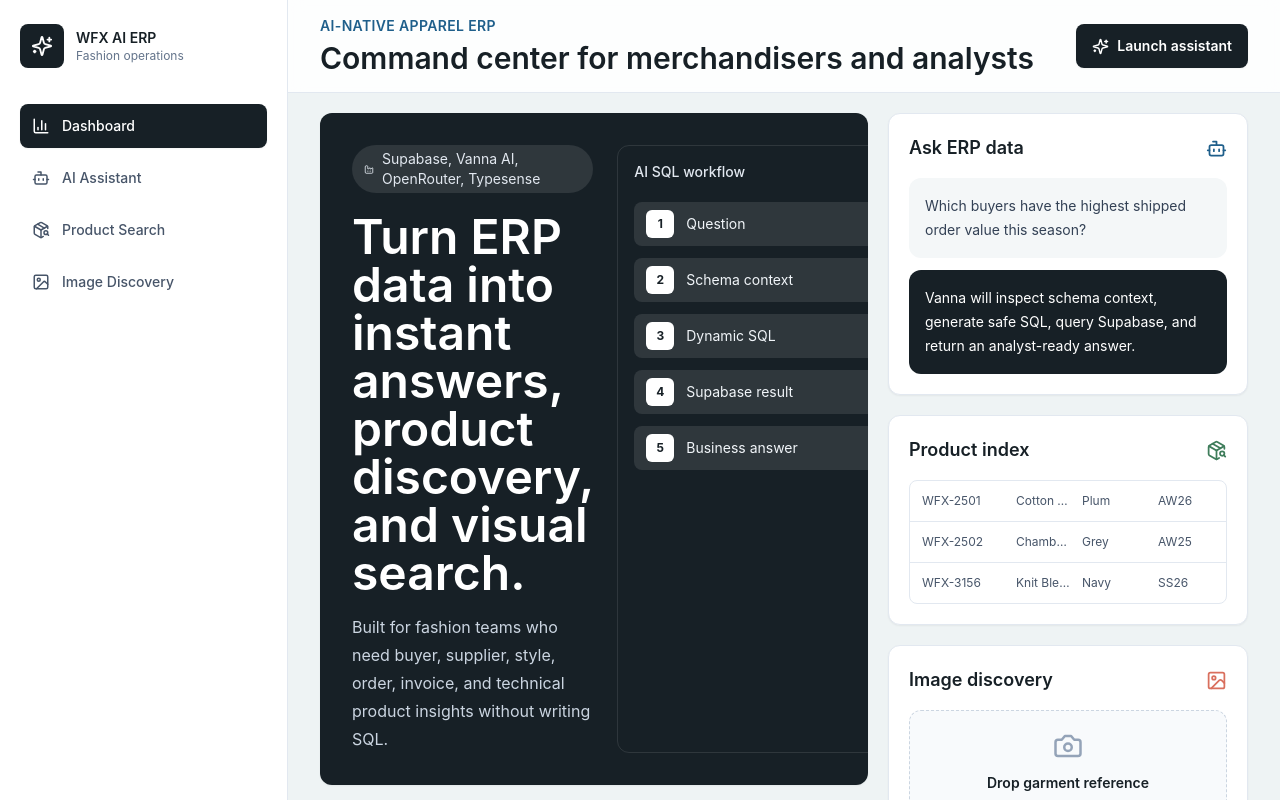
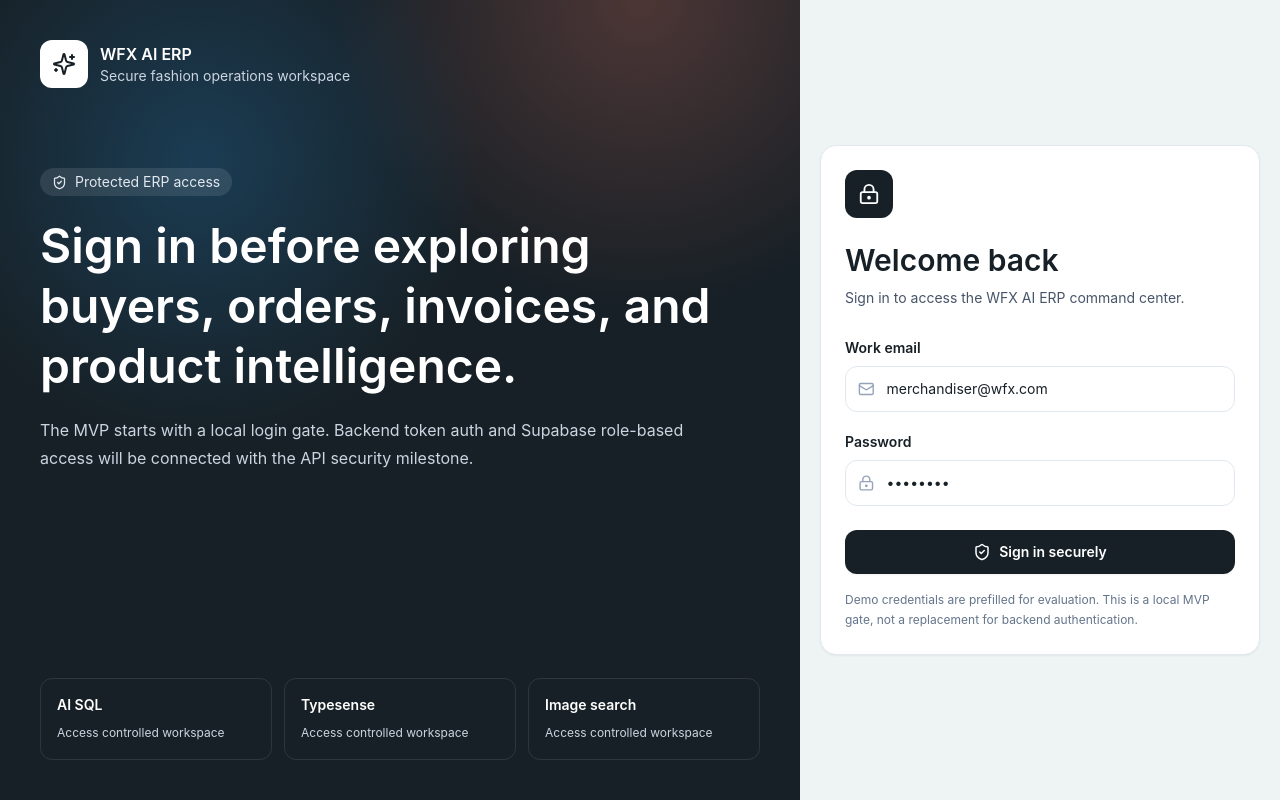
Before and after one commit to Tayal01/wfx-ai-erp-frontend, a React (Vite) app: page / in a window 1280 px wide. Shown: the top 800 px of the page. Built offline with nearby package versions, Linux system fonts and the light colour scheme.

Commit message:
frontend: add protected login gate

```diff
--- a/src/App.jsx
+++ b/src/App.jsx
@@ -1,3 +1,4 @@
+import { useState } from "react";
 import { motion } from "framer-motion";
 import {
   ArrowUpRight,
@@ -10,10 +11,15 @@
   Factory,
   FileSearch,
   Image,
+  LockKeyhole,
+  LogOut,
+  Mail,
   PackageSearch,
   Search,
+  ShieldCheck,
   Sparkles,
   TrendingUp,
+  UserRound,
 } from "lucide-react";
 
 const navItems = [
@@ -82,7 +88,158 @@
   ["WFX-3156", "Knit Blend", "Navy", "SS26"],
 ];
 
+function LoginScreen({ onLogin }) {
+  const [form, setForm] = useState({
+    email: "merchandiser@wfx.com",
+    password: "demo1234",
+  });
+  const [error, setError] = useState("");
+
+  function handleSubmit(event) {
+    event.preventDefault();
+
+    if (!form.email.includes("@") || form.password.length < 6) {
+      setError("Use a valid work email and a password with at least 6 characters.");
+      return;
+    }
+
+    setError("");
+    onLogin({
+      email: form.email,
+      name: form.email.split("@")[0],
+      role: "Merchandiser",
+    });
+  }
+
+  return (
+    <main className="min-h-screen bg-[#eef3f4] text-ink">
+      <div className="grid min-h-screen lg:grid-cols-[minmax(0,1fr)_480px]">
+        <section className="relative hidden overflow-hidden bg-ink p-10 text-white lg:flex lg:flex-col lg:justify-between">
+          <div className="absolute inset-0 bg-[radial-gradient(circle_at_25%_20%,rgba(31,95,139,0.45),transparent_32%),radial-gradient(circle_at_80%_0%,rgba(217,111,93,0.28),transparent_30%)]" />
+          <div className="relative">
+            <div className="flex items-center gap-3">
+              <div className="flex h-12 w-12 items-center justify-center rounded-xl bg-white text-ink">
+                <Sparkles aria-hidden="true" size={24} />
+              </div>
+              <div>
+                <p className="font-semibold">WFX AI ERP</p>
+                <p className="text-sm text-slate-300">Secure fashion operations workspace</p>
+              </div>
+            </div>
+            <motion.div
+              animate={{ opacity: 1, y: 0 }}
+              className="mt-20 max-w-2xl"
+              initial={{ opacity: 0, y: 18 }}
+              transition={{ duration: 0.45 }}
+            >
+              <p className="inline-flex items-center gap-2 rounded-full bg-white/10 px-3 py-1 text-sm text-slate-200">
+                <ShieldCheck aria-hidden="true" size={15} />
+                Protected ERP access
+              </p>
+              <h1 className="mt-5 text-5xl font-semibold leading-tight">
+                Sign in before exploring buyers, orders, invoices, and product intelligence.
+              </h1>
+              <p className="mt-5 text-base leading-7 text-slate-300">
+                The MVP starts with a local login gate. Backend token auth and Supabase
+                role-based access will be connected with the API security milestone.
+              </p>
+            </motion.div>
+          </div>
+
+          <div className="relative grid gap-3 md:grid-cols-3">
+            {["AI SQL", "Typesense", "Image search"].map((item) => (
+              <div className="rounded-xl border border-white/10 bg-white/8 p-4" key={item}>
+                <p className="text-sm font-semibold">{item}</p>
+                <p className="mt-2 text-xs leading-5 text-slate-300">Access controlled workspace</p>
+              </div>
+            ))}
+          </div>
+        </section>
+
+        <section className="flex items-center justify-center px-5 py-10">
+          <motion.form
+            animate={{ opacity: 1, y: 0 }}
+            className="w-full max-w-md rounded-2xl border border-slate-200 bg-white p-6 shadow-sm"
+            initial={{ opacity: 0, y: 16 }}
+            onSubmit={handleSubmit}
+            transition={{ duration: 0.35 }}
+          >
+            <div className="flex h-12 w-12 items-center justify-center rounded-xl bg-ink text-white">
+              <LockKeyhole aria-hidden="true" size={22} />
+            </div>
+            <h2 className="mt-6 text-3xl font-semibold text-ink">Welcome back</h2>
+            <p className="mt-2 text-sm leading-6 text-slate-600">
+              Sign in to access the WFX AI ERP command center.
+            </p>
+
+            <label className="mt-7 block text-sm font-semibold text-ink" htmlFor="email">
+              Work email
+            </label>
+            <div className="mt-2 flex items-center gap-3 rounded-xl border border-slate-200 px-3 py-3 focus-within:border-denim focus-within:ring-2 focus-within:ring-denim/15">
+              <Mail aria-hidden="true" className="text-slate-400" size={18} />
+              <input
+                className="w-full border-0 bg-transparent text-sm text-ink outline-none"
+                id="email"
+                onChange={(event) => setForm({ ...form, email: event.target.value })}
+                type="email"
+                value={form.email}
+              />
+            </div>
+
+            <label className="mt-5 block text-sm font-semibold text-ink" htmlFor="password">
+              Password
+            </label>
+            <div className="mt-2 flex items-center gap-3 rounded-xl border border-slate-200 px-3 py-3 focus-within:border-denim focus-within:ring-2 focus-within:ring-denim/15">
+              <LockKeyhole aria-hidden="true" className="text-slate-400" size={18} />
+              <input
+                className="w-full border-0 bg-transparent text-sm text-ink outline-none"
+                id="password"
+                onChange={(event) => setForm({ ...form, password: event.target.value })}
+                type="password"
+                value={form.password}
+              />
+            </div>
+
+            {error ? (
+              <p className="mt-4 rounded-lg bg-coral/10 px-3 py-2 text-sm text-coral">{error}</p>
+            ) : null}
+
+            <button className="mt-6 flex w-full items-center justify-center gap-2 rounded-xl bg-ink px-4 py-3 text-sm font-semibold text-white shadow-sm transition hover:bg-slate-800">
+              <ShieldCheck aria-hidden="true" size={18} />
+              Sign in securely
+            </button>
+
+            <p className="mt-4 text-xs leading-5 text-slate-500">
+              Demo credentials are prefilled for evaluation. This is a local MVP gate,
+              not a replacement for backend authentication.
+            </p>
+          </motion.form>
+        </section>
+      </div>
+    </main>
+  );
+}
+
 function App() {
+  const [user, setUser] = useState(() => {
+    const savedUser = sessionStorage.getItem("wfx-demo-user");
+    return savedUser ? JSON.parse(savedUser) : null;
+  });
+
+  function handleLogin(nextUser) {
+    sessionStorage.setItem("wfx-demo-user", JSON.stringify(nextUser));
+    setUser(nextUser);
+  }
+
+  function handleLogout() {
+    sessionStorage.removeItem("wfx-demo-user");
+    setUser(null);
+  }
+
+  if (!user) {
+    return <LoginScreen onLogin={handleLogin} />;
+  }
+
   return (
     <main className="min-h-screen bg-[#eef3f4] text-ink">
       <div className="flex min-h-screen">
@@ -119,6 +276,15 @@
           </nav>
 
           <div className="mt-auto rounded-lg border border-slate-200 bg-mist p-4">
+            <div className="mb-4 flex items-center gap-3 border-b border-slate-200 pb-4">
+              <div className="flex h-10 w-10 items-center justify-center rounded-lg bg-white text-denim">
+                <UserRound aria-hidden="true" size={20} />
+              </div>
+              <div className="min-w-0">
+                <p className="truncate text-sm font-semibold text-ink">{user.name}</p>
+                <p className="text-xs text-slate-500">{user.role}</p>
+              </div>
+            </div>
             <div className="flex items-center gap-2 text-sm font-semibold text-ink">
               <Clock3 aria-hidden="true" size={16} />
               MVP build track
@@ -143,6 +309,14 @@
               <button className="inline-flex w-fit items-center gap-2 rounded-lg bg-ink px-4 py-3 text-sm font-semibold text-white shadow-sm transition hover:bg-slate-800">
                 <Sparkles aria-hidden="true" size={17} />
                 Launch assistant
+              </button>
+              <button
+                className="inline-flex w-fit items-center gap-2 rounded-lg border border-slate-200 bg-white px-4 py-3 text-sm font-semibold text-slate-700 shadow-sm transition hover:bg-slate-100"
+                onClick={handleLogout}
+                type="button"
+              >
+                <LogOut aria-hidden="true" size={17} />
+                Sign out
               </button>
             </div>
           </header>
```
